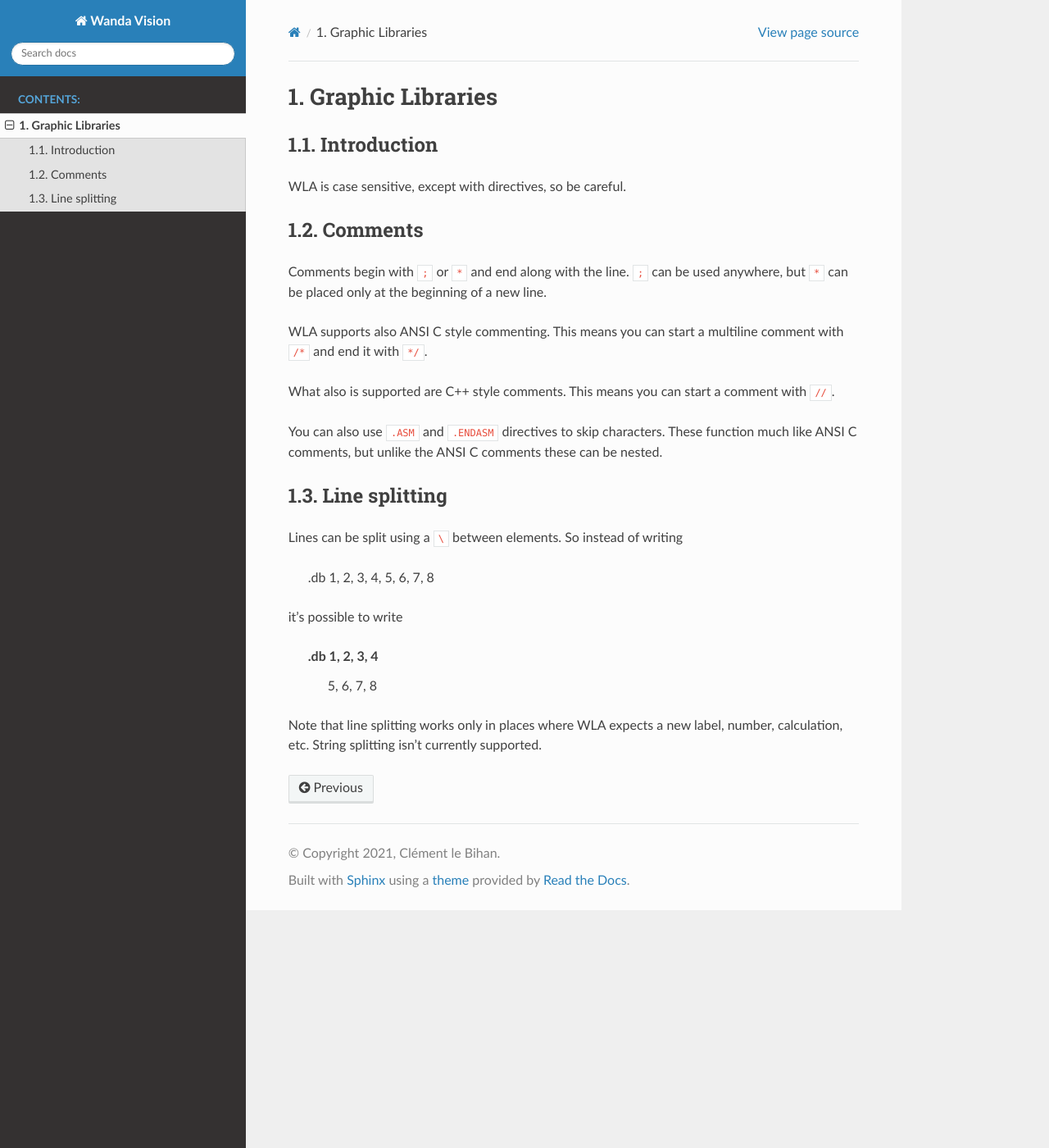
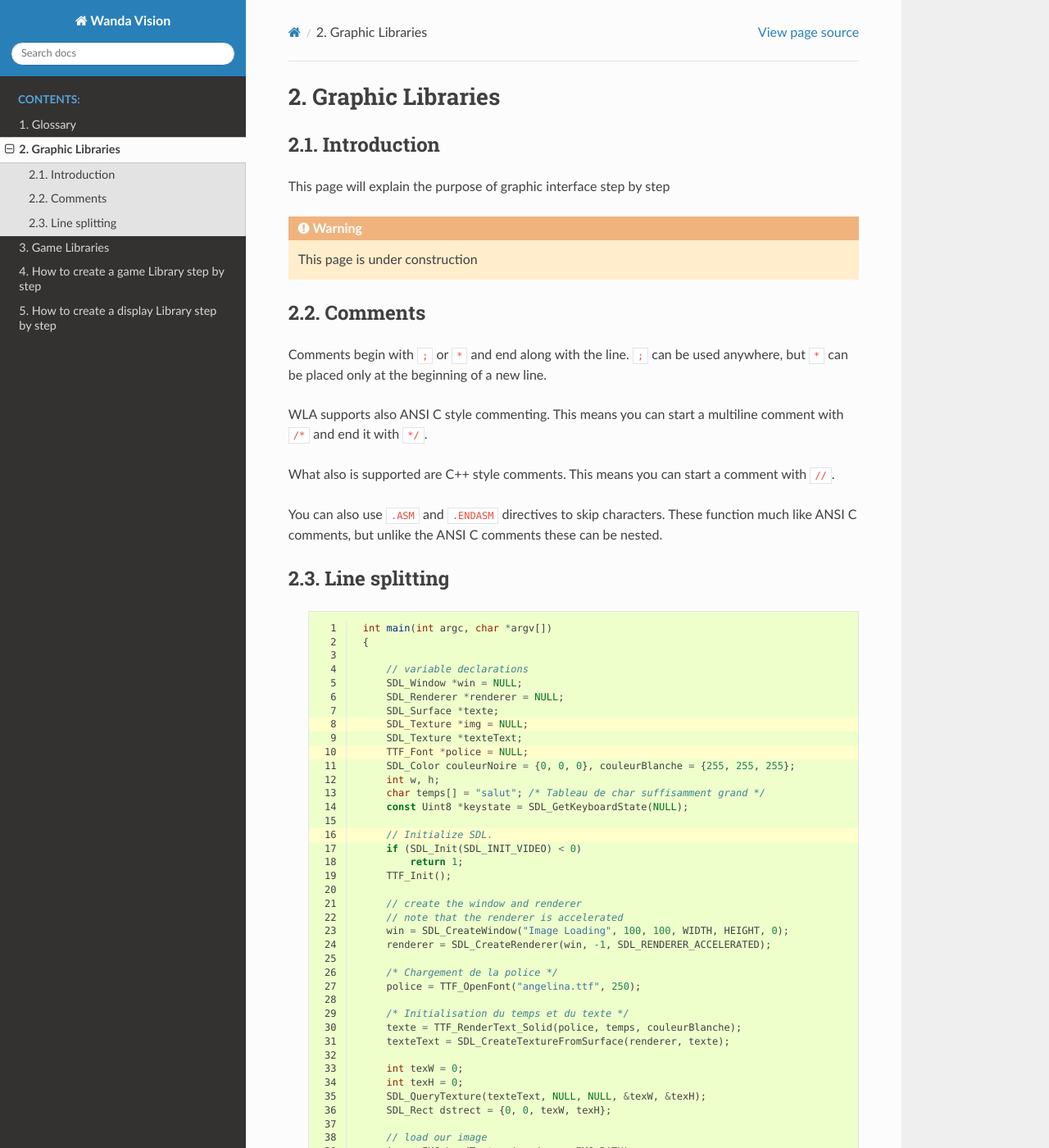
Before and after one commit to Octopus773/Wanda-Vision, a Sphinx documentation site: the page built from docs/source/graphicLibraries.rst, in a window 1280 px wide and 1400 px high. Shown: the whole window at 82% size. Built offline with Sphinx 7.4.7 and the Read the Docs theme 2.0.0, drawn with Linux system fonts in a browser that asks for light colours; some of the changed text lies outside the part shown.

Commit message:
playing with the docs

```diff
--- a/docs/source/conf.py
+++ b/docs/source/conf.py
@@ -54,4 +54,7 @@ html_theme = 'sphinx_rtd_theme'
 # so a file named "default.css" will overwrite the builtin "default.css".
 html_static_path = ['_static']
 
+# for code block color syntax
+pygments_style = 'sphinx'
+
 rst_epilog = '.. $project replace:: %s' % project
--- a/docs/source/gameLibraries.rst
+++ b/docs/source/gameLibraries.rst
@@ -4,8 +4,10 @@ Game Libraries
 Introduction
 ----------------
 
-j'aime le chocolat
+This page will explain the purpose of game interface step by step
 
+.. warning::
+    This page is under construction
 
 Comments
 --------
--- a/docs/source/graphicLibraries.rst
+++ b/docs/source/graphicLibraries.rst
@@ -4,8 +4,10 @@ Graphic Libraries
 Introduction
 ----------------
 
-WLA is case sensitive, except with directives, so be careful.
+This page will explain the purpose of graphic interface step by step
 
+.. warning::
+    This page is under construction
 
 Comments
 --------
@@ -27,14 +29,109 @@ nested.
 Line splitting
 --------------
 
-Lines can be split using a ``\`` between elements. So instead of writing
+ .. code-block:: c
+   :linenos:
+   :emphasize-lines: 8,10,16
 
-    .db 1, 2, 3, 4, 5, 6, 7, 8
+    int main(int argc, char *argv[])
+    {
 
-it's possible to write
+        // variable declarations
+        SDL_Window *win = NULL;
+        SDL_Renderer *renderer = NULL;
+        SDL_Surface *texte;
+        SDL_Texture *img = NULL;
+        SDL_Texture *texteText;
+        TTF_Font *police = NULL;
+        SDL_Color couleurNoire = {0, 0, 0}, couleurBlanche = {255, 255, 255};
+        int w, h;									  // texture width & height
+        char temps[] = "salut"; /* Tableau de char suffisamment grand */
+        const Uint8 *keystate = SDL_GetKeyboardState(NULL);
 
-    .db 1, 2, 3, 4 \
-        5, 6, 7, 8
+        // Initialize SDL.
+        if (SDL_Init(SDL_INIT_VIDEO) < 0)
+            return 1;
+        TTF_Init();
 
-Note that line splitting works only in places where WLA expects a new label,
-number, calculation, etc. String splitting isn't currently supported.
+        // create the window and renderer
+        // note that the renderer is accelerated
+        win = SDL_CreateWindow("Image Loading", 100, 100, WIDTH, HEIGHT, 0);
+        renderer = SDL_CreateRenderer(win, -1, SDL_RENDERER_ACCELERATED);
+
+        /* Chargement de la police */
+        police = TTF_OpenFont("angelina.ttf", 250);
+
+        /* Initialisation du temps et du texte */
+        texte = TTF_RenderText_Solid(police, temps, couleurBlanche);
+        texteText = SDL_CreateTextureFromSurface(renderer, texte);
+
+        int texW = 0;
+        int texH = 0;
+        SDL_QueryTexture(texteText, NULL, NULL, &texW, &texH);
+        SDL_Rect dstrect = {0, 0, texW, texH};
+
+        // load our image
+        img = IMG_LoadTexture(renderer, IMG_PATH);
+        SDL_QueryTexture(img, NULL, NULL, &w, &h); // get the width and height of the texture
+        // put the location where we want the texture to be drawn into a rectangle
+        // I'm also scaling the texture 2x simply by setting the width and height
+        SDL_Rect texr;
+        texr.x = 0;
+        texr.y = 0;
+        texr.w = w;
+        texr.h = h;
+        bool first = true;
+        // main loop
+        while (1)
+        {
+
+            // event handling
+            SDL_Event e;
+            if (SDL_PollEvent(&e))
+            {
+                if (e.type == SDL_QUIT)
+                    break;
+                else if (e.type == SDL_KEYUP)
+                {
+                    printf("UP event %d\n", e.key.keysym.sym);
+                }
+                else if (e.type == SDL_KEYDOWN)
+                {
+                    printf("Down event %d\n", e.key.keysym.sym);
+                }
+                else if (e.type == SDL_MOUSEBUTTONUP)
+                    //printf("mouse event at x: %d %d %d y: %d %d %d\n", e.button.x, WIDTH, (e.button.x * 100) / WIDTH, e.button.y, HEIGHT,  (e.button.y * 100) / HEIGHT);
+                    printf("got key %d\n", e.button.button);
+            }
+            SDLK_a;
+            SDL_SCANCODE_A;
+
+            /*if (keystate[SDL_SCANCODE_A]) {
+                printf("hold\n");
+            }*/
+
+            dstrect.w += (rand() % 11) - 5;
+            dstrect.h += (rand() % 11) - 5;
+            // clear the screen
+            // copy the texture to the rendering context
+            //SDL_RenderCopy(renderer, img, NULL, &texr);
+            SDL_RenderCopyEx(renderer, img, NULL, &texr, 45, NULL, SDL_FLIP_NONE);
+            SDL_RenderCopyEx(renderer, texteText, NULL, &dstrect, 0, NULL, SDL_FLIP_NONE);
+
+            filledCircleRGBA(renderer, 500, 100, 70, 0x00, 0x00, 0xFF, 0xFF);
+            setRendererColor(renderer, 0xFF0000FF);
+            SDL_RenderFillRect(renderer, &texr);
+            setRendererColor(renderer, 0);
+            // flip the backbuffer
+            // this means that everything that we prepared behind the screens is actually shown
+
+            SDL_RenderPresent(renderer);
+            SDL_RenderClear(renderer);
+        }
+
+        SDL_DestroyTexture(img);
+        SDL_DestroyRenderer(renderer);
+        SDL_DestroyWindow(win);
+
+        return 0;
+    }
--- /dev/null
+++ b/docs/source/tutoCreateDisplay.rst
@@ -0,0 +1,2 @@
+How to create a display Library step by step
+###############################################
--- /dev/null
+++ b/docs/source/tutoCreateGame.rst
@@ -0,0 +1,2 @@
+How to create a game Library step by step
+##########################################
```
Also changed, not shown: docs/source/glossaryTerms.rst (added, +22 -0 lines), docs/source/index.rst (+6 -1 lines).
